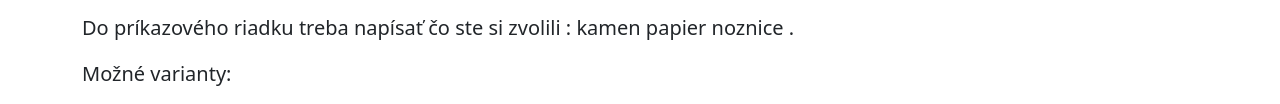
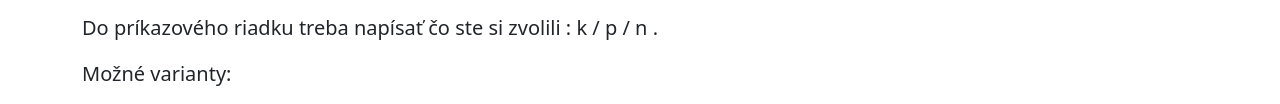
Before and after one commit to dusickar/kpn-hra, a plain HTML site: page KPR - JS/index.html in a window 1280 px wide. Shown: the part 800-904 px from the top of the page. Drawn offline with nearby package versions, Linux system fonts and the light colour scheme.

Commit message:
Add files via upload

```diff
--- a/KPR - JS/index.html
+++ b/KPR - JS/index.html
@@ -50,7 +50,7 @@
                 <h2 class="h1 py-4">Pravidlá hry</h2>
                 <p class="lead">Pravidlá hry sú veľmi jednoduché. V každom kole si zvolíte, či dáte <strong>kameň, papier alebo nožnice</strong>. Počítač si zvolí svoju voľbu a následne vyhodnotí čí ste vyhrali alebo prehrali.</p>
 
-                <p class="lead">Do príkazového riadku treba napísať čo ste si zvolili : <strong>kamen papier noznice .</strong></p>
+                <p class="lead">Do príkazového riadku treba napísať čo ste si zvolili : <strong>k / p / n .</strong></p>
                 <p class="lead">Možné varianty: </p>
                 <div class="row py-5">
                     <div class="stone col-lg-4 align-bottom mb-4 mb-lg-0">
```
